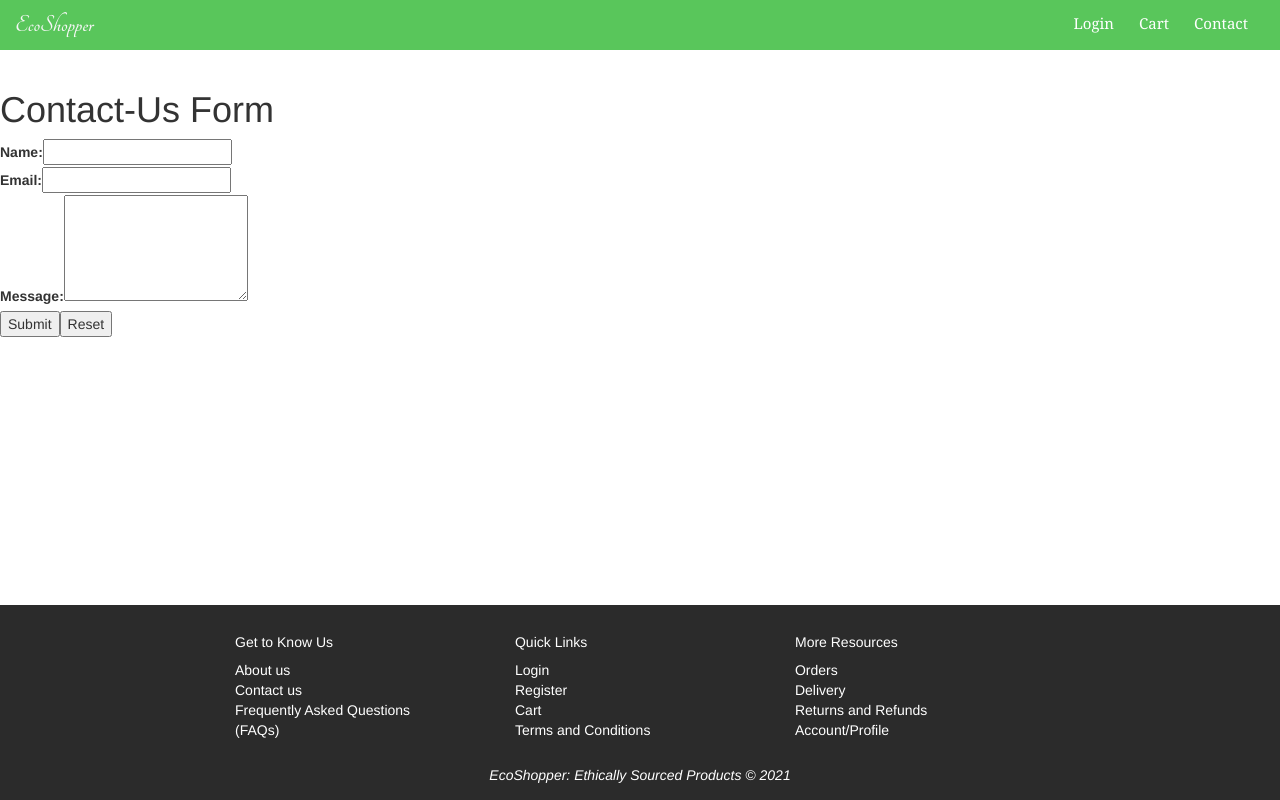
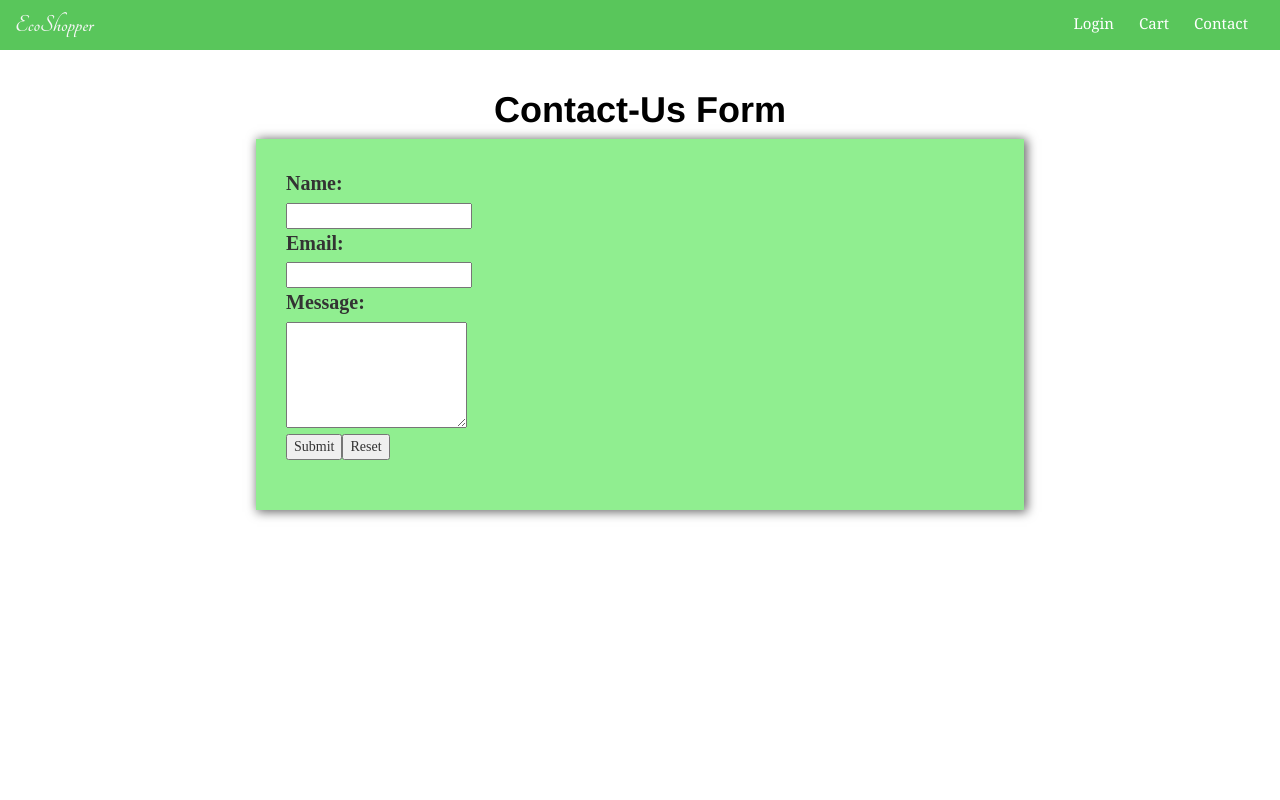
Before and after one commit to Noor-Alina/COMP3340-Project, a React (Create React App) app: page /Contact in a window 1280 px wide. Built offline with nearby package versions, Linux system fonts and the light colour scheme.

Commit message:
changes added

```diff
--- a/src/index.css
+++ b/src/index.css
@@ -70,3 +70,43 @@ p {
   width:60px;
   height:30px;
 }
+
+.contact-h1{
+  text-align: center;
+  color: black;
+  font-weight: bold;
+}
+section {
+  margin: 0% 20%;
+  height: 100%;
+  font-family: 'Times New Roman', Times, serif;
+  border-color: rgb(173, 255, 47);
+  background-color: lightgreen;
+}
+
+.contact-label{
+  font-weight: bold;
+  font-size: 20px;
+  display: block;
+  width: 100%;
+}
+
+.contact-text{
+  max-width: 100%;
+  width: 100%;
+  height: 100%;
+}
+
+.contact-form {
+  padding: 30px;
+  box-shadow: 2px 1px 10px 1px rgba(0, 0, 0, 0.6);
+
+}
+
+.contact-input{
+  display: block;
+  width: 100%;
+  height: 25px;
+  padding: 2px;
+  margin-bottom: 10px;
+}
--- a/src/static/Contact.js
+++ b/src/static/Contact.js
@@ -14,28 +14,34 @@ export default class Contact extends React.Component {
                 <Header />
                 <br />
                 <div>
-                    <h1>Contact-Us Form</h1>
+                    <h1 class="contact-h1">Contact-Us Form</h1>
                 </div>
                 <section>
-                <form id="c-form" onSubmit={this.handleSubmit.bind(this)} method="POST">
+                <form class="contact-form" onSubmit={this.handleSubmit.bind(this)} method="POST">
                     <div class="contact-us">
-                        <label for="name">Name:</label>
-                        <input type="text" class="c-control" />
+                        <label class="contact-label" for="name">Name:</label>
+                        <input class="contact-input" type="text" class="c-control" />
                     </div>
                     <div class="contact-us">
-                        <label for="email-id">Email:</label>
-                        <input type="email" class="c-control" aria-describedby="emailHelp" />
+                        <label class="contact-label" for="email-id">Email:</label>
+                        <input class="contact-input" type="email" class="c-control" aria-describedby="emailHelp" />
                     </div>
                     <div class="contact-us">
-                        <label for="message">Message: </label>
-                        <textarea class="c-control" rows="5" height = "300px"></textarea>
+                        <label class="contact-label" for="message">Message: </label>
+                        <textarea class="contact-text" class="c-control" rows="5" height = "300px"></textarea>
                     </div>
+                    <button type="submit">Submit</button>
+                    <button type="reset">Reset</button>
+                    <div>
+                    <br></br>
+                    </div>
+
+
                 </form>
-                <button type="submit">Submit</button>
-                <button type="reset">Reset</button>
+
                 </section>
 
-                <Footer />
+
             </div>
 
         );
```
